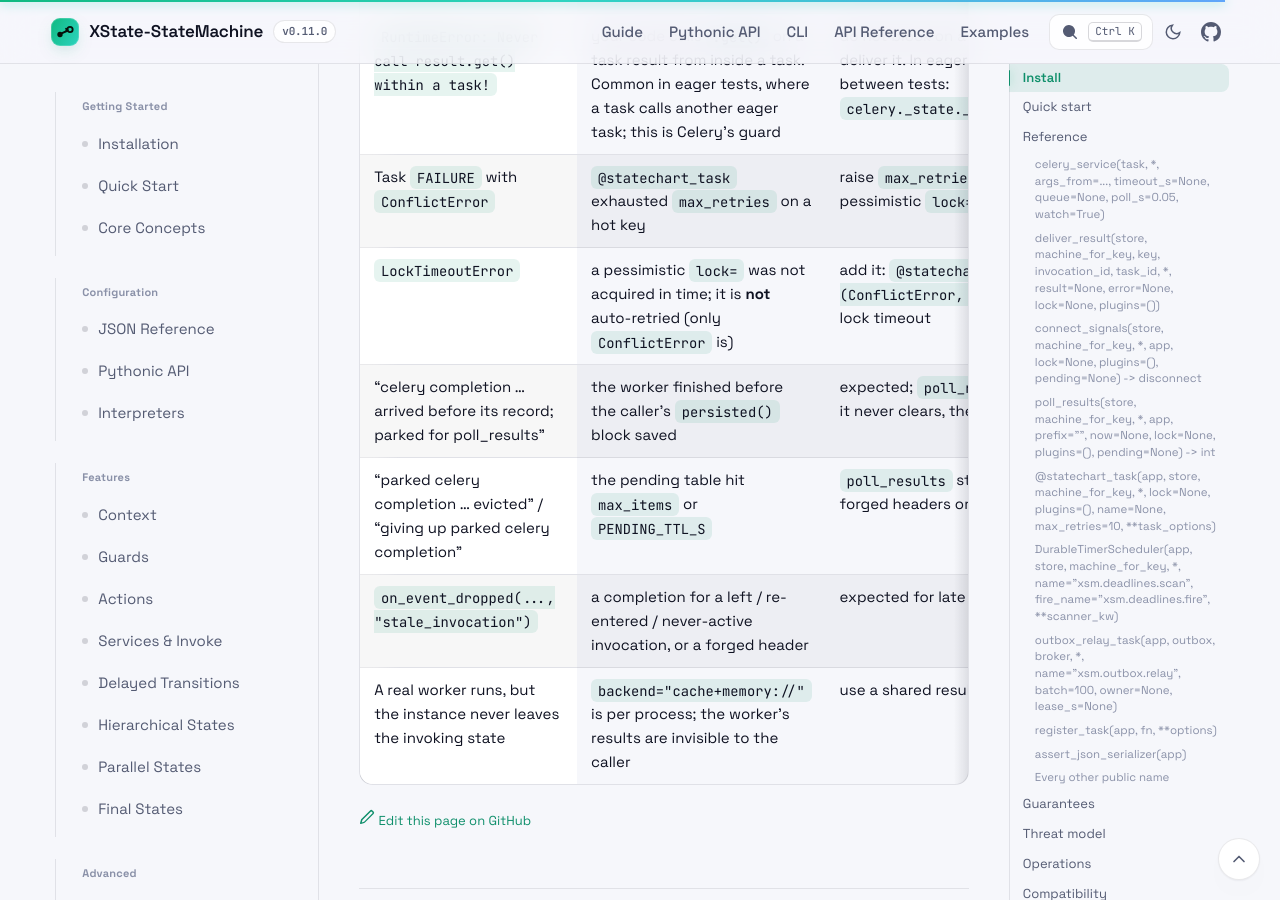
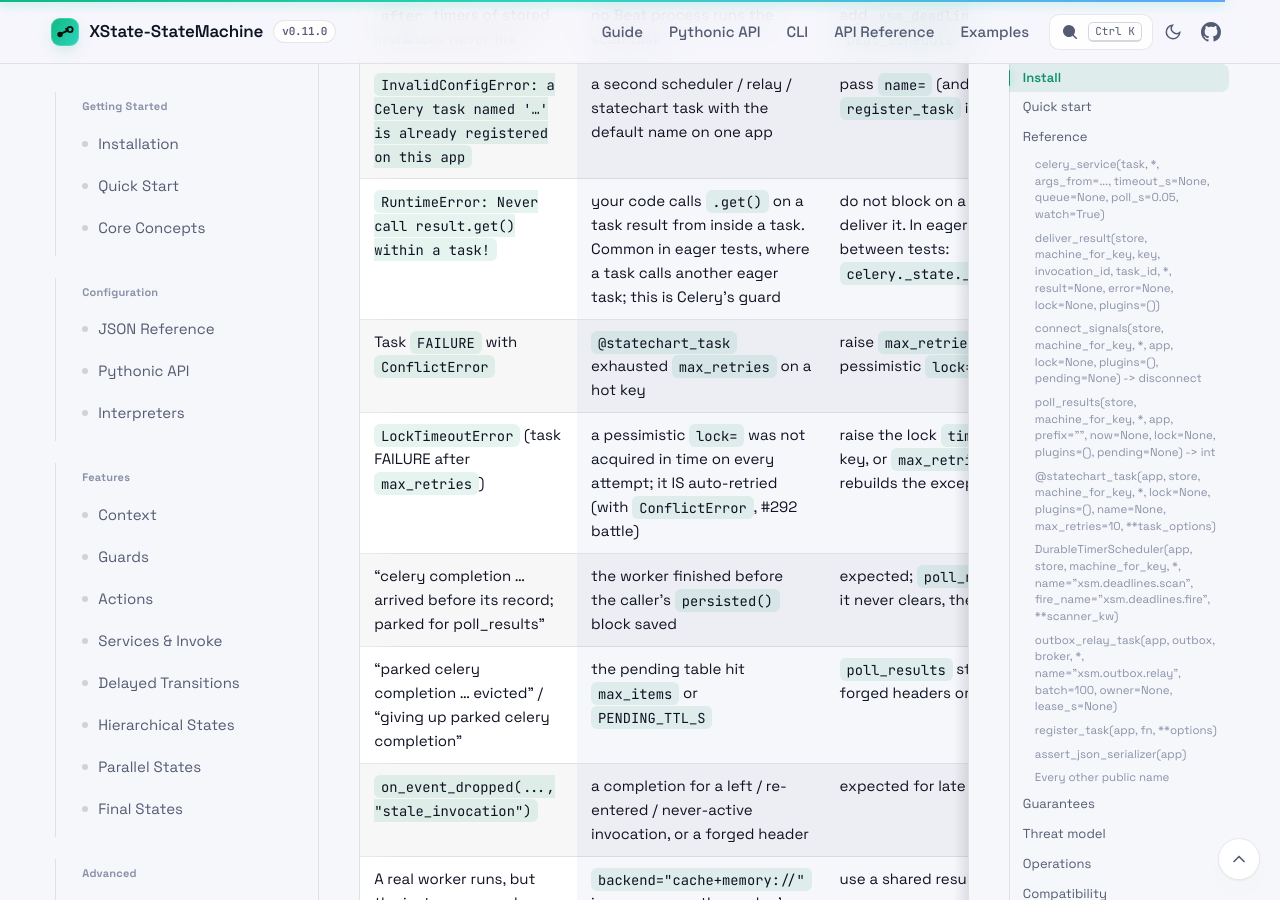
Before and after one commit to basiltt/xstate-statemachine, a Jekyll site: the page built from docs/_guide/integration-celery.md, in a window 1280 px wide and 900 px high, scrolled down 11961 px. Built offline with Jekyll 4.4.1, drawn with Linux system fonts in a browser that asks for light colours; some of the changed text lies outside the part shown.

Commit message:
battle(#292): merge adversaries A (LockTimeoutError autoretry; poll_results per-key isolation; parked retry re-park; stale completion refused without a write; relay refuses an un-awaited coroutine publish; register_task on autofinalize=False) and B (Beat scheduler + relay refuse pickle; MemoryPendingResults bounded; register_task section, Operations, Guarantees/Threat model/Troubleshooting; example reads CELERY_BROKER_URL/RESULT_BACKEND; README Operate it: Celery; G7 verify register+duplicates); integrator: docs reconciled (LockTimeoutError IS retried), factory-built worker app row
Co-Authored-By: Claude Fable 5 <noreply@anthropic.com>

````diff
--- a/docs/_guide/integration-celery.md
+++ b/docs/_guide/integration-celery.md
@@ -72,7 +72,7 @@ A fallback that polls the result backend, for when signals are not available (th
 
 ### `@statechart_task(app, store, machine_for_key, *, lock=None, plugins=(), name=None, max_retries=10, **task_options)`
 
-Registers `fn(interp, *args, **kwargs)` as a task whose first argument is the instance key. The body runs inside `persisted(store, key, machine)`. `ConflictError` is retried through Celery's own `autoretry_for`, with exponential backoff from 1 s (Celery rounds `retry_backoff` up to whole seconds) to 2 s, with jitter. A retry **re-runs `fn` from the start**, including any side effect it performed outside the machine, so keep side effects in machine actions or make them idempotent.
+Registers `fn(interp, *args, **kwargs)` as a task whose first argument is the instance key. The body runs inside `persisted(store, key, machine)`. `ConflictError` and `LockTimeoutError` are retried through Celery's own `autoretry_for`, with exponential backoff from 1 s (Celery rounds `retry_backoff` up to whole seconds) to 2 s, with jitter. A retry **re-runs `fn` from the start**, including any side effect it performed outside the machine, so keep side effects in machine actions or make them idempotent.
 
 ```python
 @statechart_task(app, store, order_machine)
@@ -112,6 +112,7 @@ When does this matter?
 |:--|:--|
 | One worker process, one app (production) | nothing: the default names are fine |
 | Two apps in one process (tests, a multi-tenant worker) | nothing: each app gets its own `xsm.deadlines.scan` |
+| A worker that builds a **different** app object from a factory (not the module-level `app` the producer imported) | the task exists only on the app object that registered it (`shared=False`): call the same helper (`DurableTimerScheduler(...)`, `outbox_relay_task(...)`, `@statechart_task`) in the worker's app module too, or `celery -A mod:app worker` on the SAME module |
 | Two schedulers / relays / statechart tasks on **one** app (two stores, two outboxes) | pass distinct names: `DurableTimerScheduler(app, eu_store, m, name="eu.deadlines.scan", fire_name="eu.deadlines.fire")`, `outbox_relay_task(app, o, b, name="eu.relay")`, `@statechart_task(..., name="eu.pay")` |
 
 <!-- doc-requires: celery -->
@@ -201,7 +202,7 @@ The rest of `xstate_statemachine.contrib.celery.__all__`:
 | `InvalidConfigError: a Celery task named '…' is already registered on this app` | a second scheduler / relay / statechart task with the default name on one app | pass `name=` (and `fire_name=` for a scheduler); see `register_task` in the Reference |
 | `RuntimeError: Never call result.get() within a task!` | your code calls `.get()` on a task result from inside a task. Common in eager tests, where a task calls another eager task; this is Celery's guard | do not block on a sub-task, let `celery_service` deliver it. In eager test suites reset Celery's flag between tests: `celery._state._set_task_join_will_block(False)` |
 | Task `FAILURE` with `ConflictError` | `@statechart_task` exhausted `max_retries` on a hot key | raise `max_retries`, spread the load, or pass a pessimistic `lock=` |
-| `LockTimeoutError` | a pessimistic `lock=` was not acquired in time; it is **not** auto-retried (only `ConflictError` is) | add it: `@statechart_task(..., autoretry_for=(ConflictError, LockTimeoutError))`, or raise the lock timeout |
+| `LockTimeoutError` (task FAILURE after `max_retries`) | a pessimistic `lock=` was not acquired in time on every attempt; it IS auto-retried (with `ConflictError`, #292 battle) | raise the lock `timeout=`, lower contention on that key, or `max_retries`; the JSON result backend rebuilds the exception as its base `StoreError` |
 | "celery completion … arrived before its record; parked for poll_results" | the worker finished before the caller's `persisted()` block saved | expected; `poll_results(pending=...)` applies it. If it never clears, the caller never saves |
 | "parked celery completion … evicted" / "giving up parked celery completion" | the pending table hit `max_items` or `PENDING_TTL_S` | `poll_results` still reads the result backend; look for forged headers or a caller that never saves |
 | `on_event_dropped(..., "stale_invocation")` | a completion for a left / re-entered / never-active invocation, or a forged header | expected for late results; a burst means forged traffic |
````
